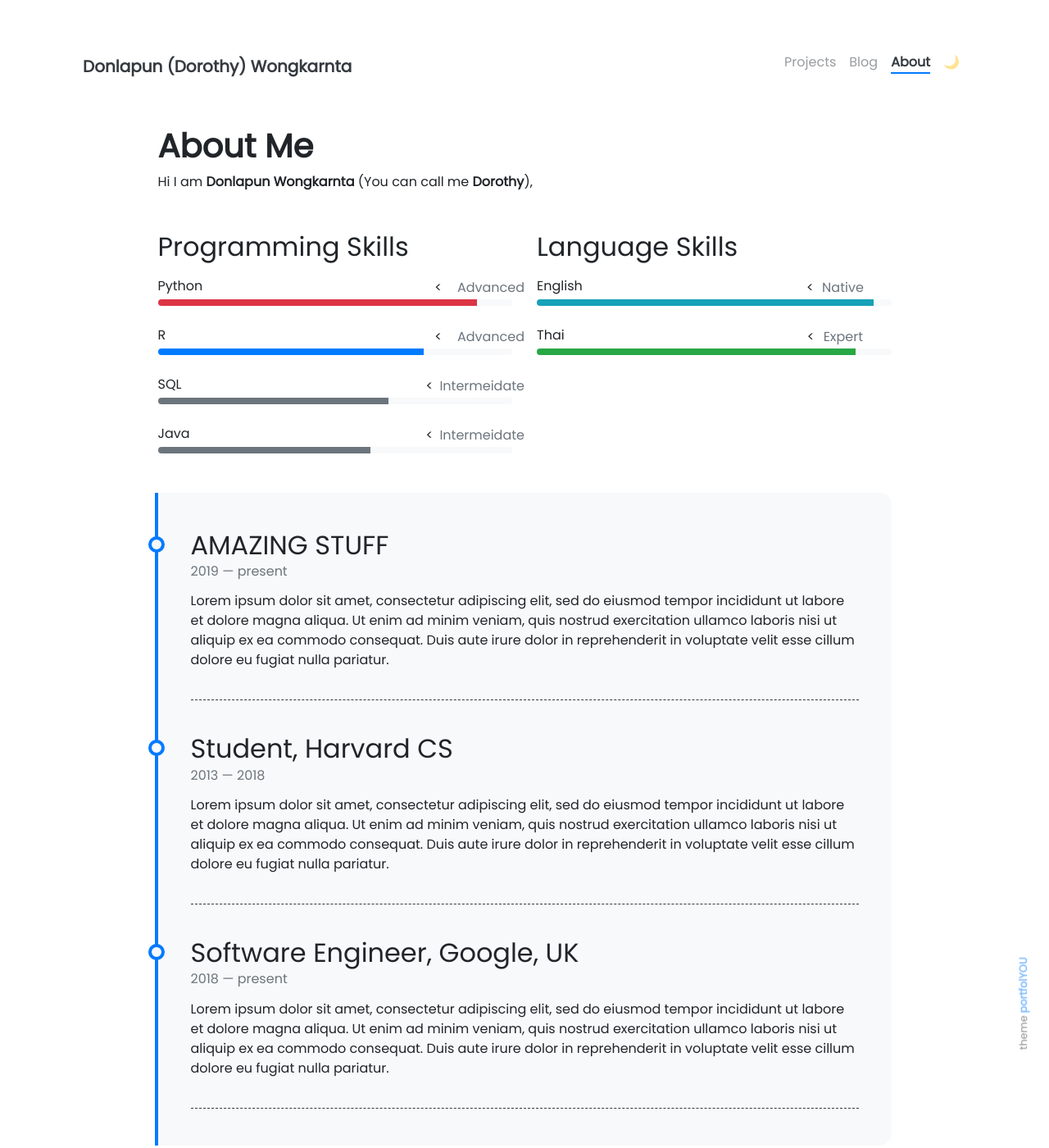
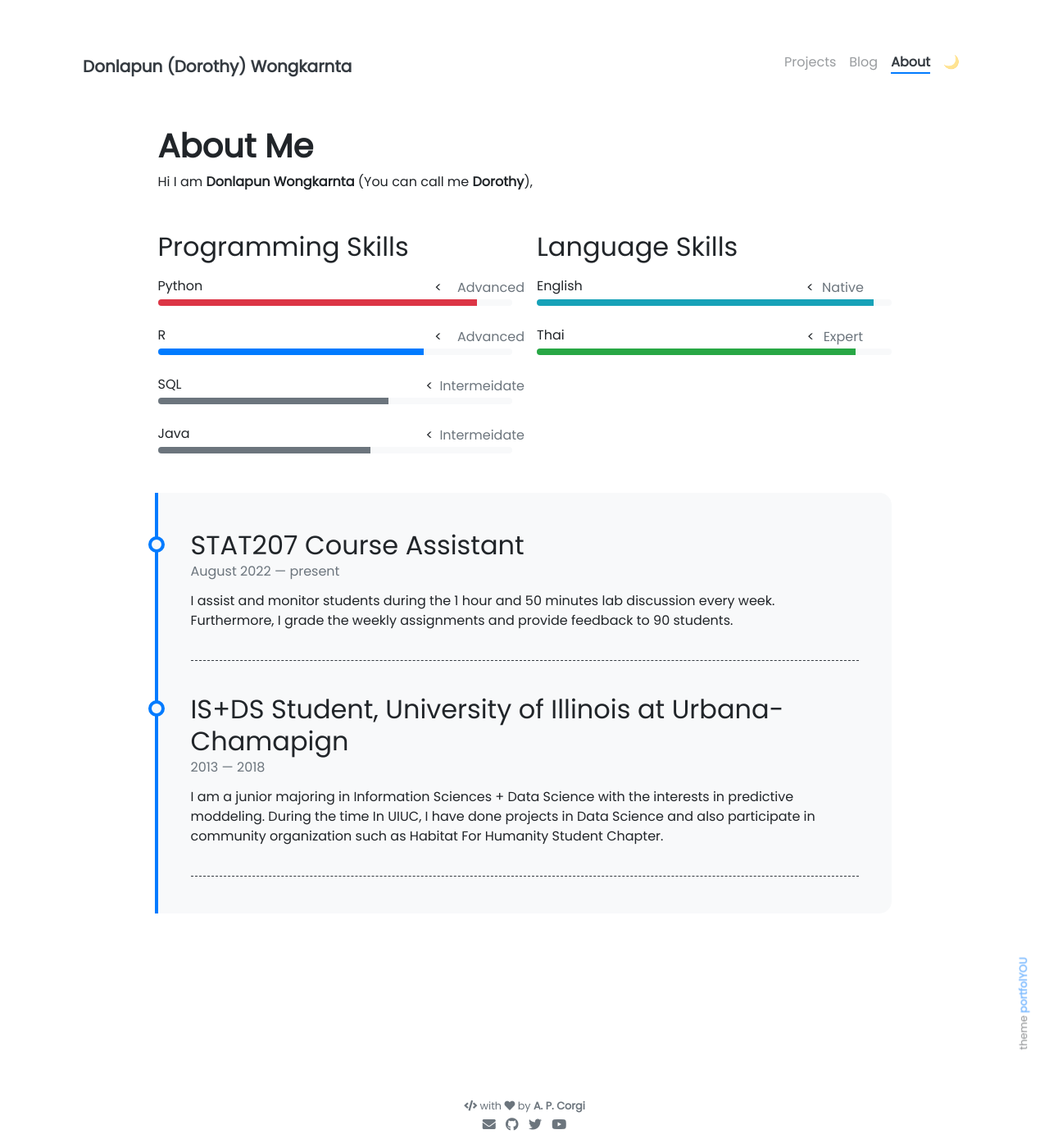
Before and after one commit to Donlapun/donlapun.github.io, a Jekyll site: the page built from pages/about.md, in a window 1280 px wide and 1400 px high. Shown: the whole window at 82% size. Built offline with Jekyll 4.4.1, drawn with Linux system fonts in a browser that asks for light colours; nearby versions of some CDN libraries.

Commit message:
Update timeline.yml

```diff
--- a/_data/timeline.yml
+++ b/_data/timeline.yml
@@ -1,26 +1,19 @@
-- title: AMAZING STUFF
-  from: 2019
+- title: STAT207 Course Assistant
+  from: August 2022
   to: present
-  description: Lorem ipsum dolor sit amet, consectetur adipiscing elit,
-               sed do eiusmod tempor incididunt ut labore et dolore magna aliqua.
-               Ut enim ad minim veniam, quis nostrud exercitation ullamco laboris
-               nisi ut aliquip ex ea commodo consequat. Duis aute irure dolor in
-               reprehenderit in voluptate velit esse cillum dolore eu fugiat nulla pariatur.
+  description: I assist and monitor students during the 1 hour and 50 minutes lab discussion every week. Furthermore, I grade the weekly assignments and provide feedback to 90 students.
 
-- title: Student, Harvard CS
+- title:  IS+DS Student, University of Illinois at Urbana-Chamapign
   from: 2013
   to: 2018
-  description: Lorem ipsum dolor sit amet, consectetur adipiscing elit,
-               sed do eiusmod tempor incididunt ut labore et dolore magna aliqua.
-               Ut enim ad minim veniam, quis nostrud exercitation ullamco laboris
-               nisi ut aliquip ex ea commodo consequat. Duis aute irure dolor in
-               reprehenderit in voluptate velit esse cillum dolore eu fugiat nulla pariatur.
-
-- title: Software Engineer, Google, UK
-  from: 2018
-  to: present
-  description: Lorem ipsum dolor sit amet, consectetur adipiscing elit,
-               sed do eiusmod tempor incididunt ut labore et dolore magna aliqua.
-               Ut enim ad minim veniam, quis nostrud exercitation ullamco laboris
-               nisi ut aliquip ex ea commodo consequat. Duis aute irure dolor in
-               reprehenderit in voluptate velit esse cillum dolore eu fugiat nulla pariatur.
+  description: I am a junior majoring in Information Sciences + Data Science with the interests in predictive moddeling.
+                During the time In UIUC, I have done projects in Data Science and also participate in community organization
+                such as Habitat For Humanity Student Chapter.
+# - title: Software Engineer, Google, UK
+#   from: 2018
+#   to: present
+#   description: Lorem ipsum dolor sit amet, consectetur adipiscing elit,
+#                sed do eiusmod tempor incididunt ut labore et dolore magna aliqua.
+#                Ut enim ad minim veniam, quis nostrud exercitation ullamco laboris
+#                nisi ut aliquip ex ea commodo consequat. Duis aute irure dolor in
+#                reprehenderit in voluptate velit esse cillum dolore eu fugiat nulla pariatur.
```
